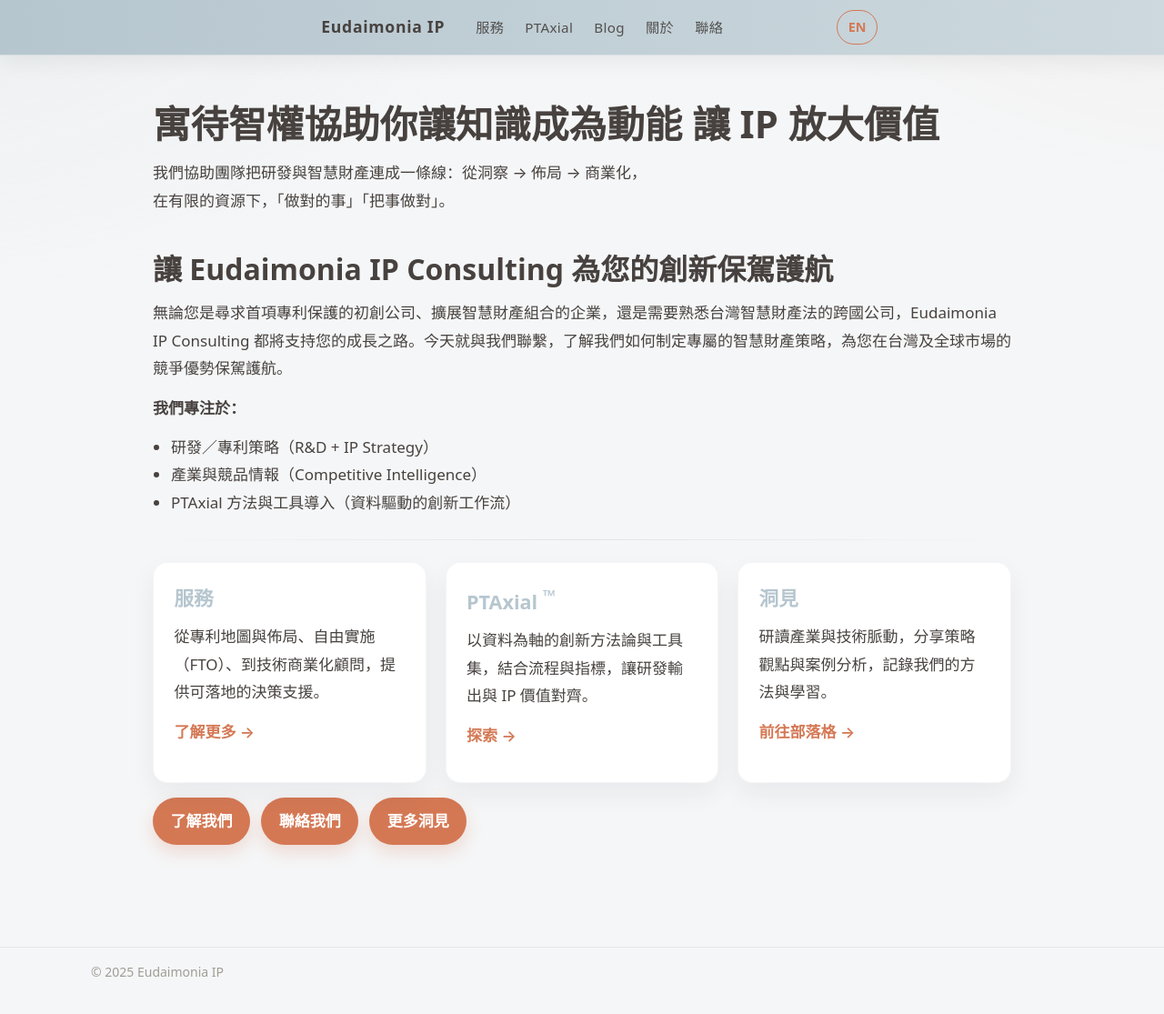
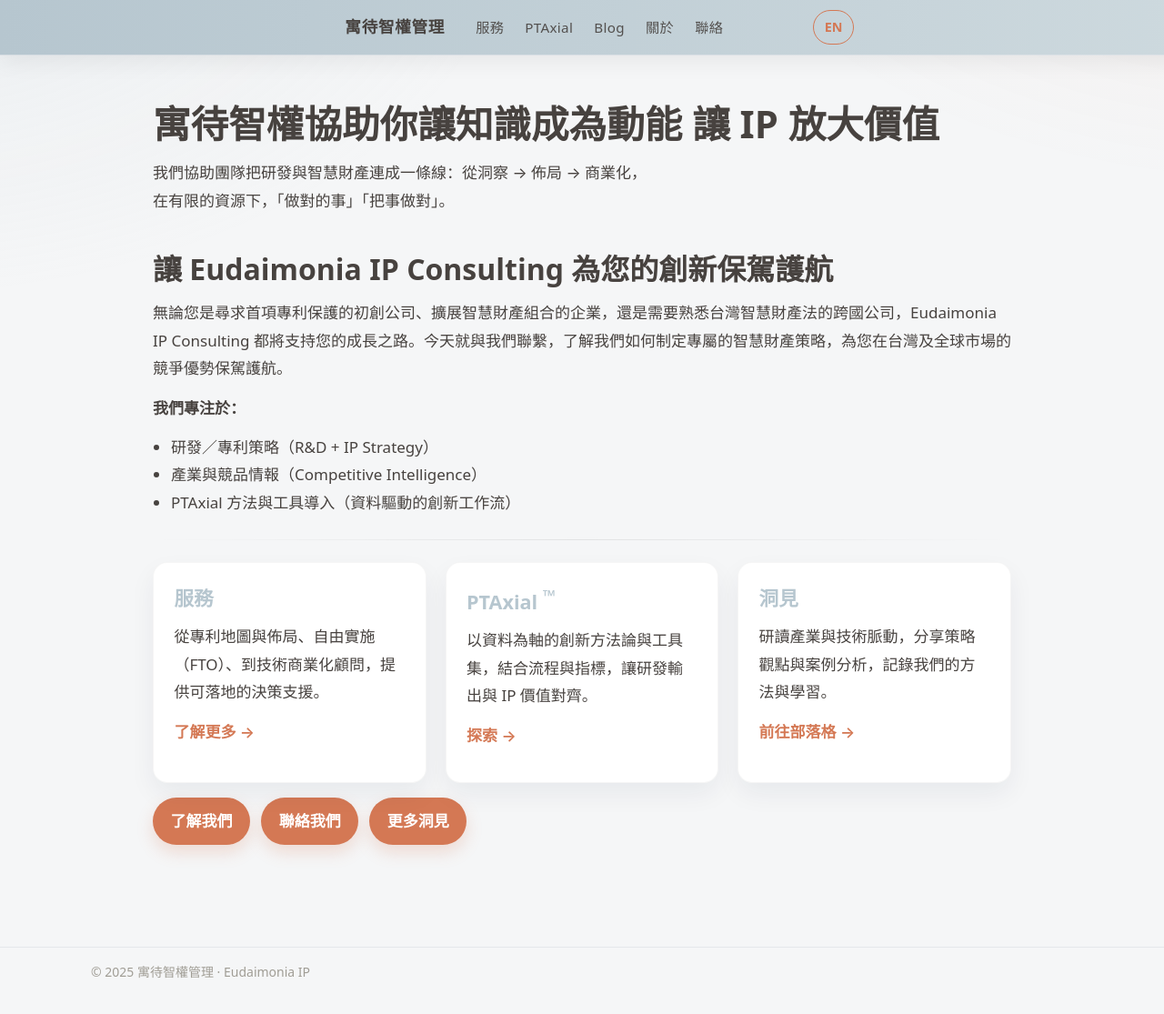
Before and after one commit to nuancenil/udipconsult, a Jekyll site: the page built from index.md, in a window 1280 px wide and 1127 px high. Shown: the top 1115 px of the window at 91% size. Built offline with Jekyll 4.4.1, drawn with Linux system fonts in a browser that asks for light colours.

Commit message:
Update default layout: Chinese brand 寓待智權管理 and fix CSS path

```diff
--- a/_layouts/default.html
+++ b/_layouts/default.html
@@ -3,16 +3,27 @@
 <head>
   <meta charset="utf-8">
   <meta name="viewport" content="width=device-width,initial-scale=1">
-  <title>{% if page.title %}{{ page.title }} · {% endif %}{{ site.title | default: "Eudaimonia IP" }}</title>
-  <!-- 關鍵：用 relative_url 自動處理自訂網域/子路徑 -->
+  <title>
+    {% if page.title %}{{ page.title }} · {% endif %}
+    {{ site.title | default: "寓待智權管理 · Eudaimonia IP" }}
+  </title>
+  <!-- 關鍵：自動適配自訂網域/子路徑 -->
   <link rel="stylesheet" href="{{ '/assets/css/style.css' | relative_url }}">
-
   {% seo %}
 </head>
+
 <body>
   <nav class="site-nav">
     <div class="nav-container">
-      <a class="site-title brand" href="{{ '/' | relative_url }}">Eudaimonia IP</a>
+      {% assign lang = page.lang | default: site.lang | default: 'zh' %}
+      <a class="site-title brand" href="{{ '/' | relative_url }}">
+        {% if lang == 'zh' %}
+          寓待智權管理
+        {% else %}
+          Eudaimonia IP
+        {% endif %}
+      </a>
+
       <ul class="nav-links">
         <li><a href="{{ '/services/' | relative_url }}">服務</a></li>
         <li><a href="{{ '/pataxial/' | relative_url }}">PTAxial</a></li>
@@ -20,7 +31,10 @@
         <li><a href="{{ '/about/' | relative_url }}">關於</a></li>
         <li><a href="{{ '/contact/' | relative_url }}">聯絡</a></li>
       </ul>
-      <div class="nav-lang"><a href="/en/">EN</a></div>
+
+      <div class="nav-lang">
+        <a href="/en/">EN</a>
+      </div>
     </div>
   </nav>
 
@@ -31,7 +45,9 @@
   </main>
 
   <footer class="site-footer">
-    <div class="container">© {{ "now" | date: "%Y" }} Eudaimonia IP</div>
+    <div class="container">
+      © {{ "now" | date: "%Y" }} 寓待智權管理 · Eudaimonia IP
+    </div>
   </footer>
 </body>
 </html>
```
